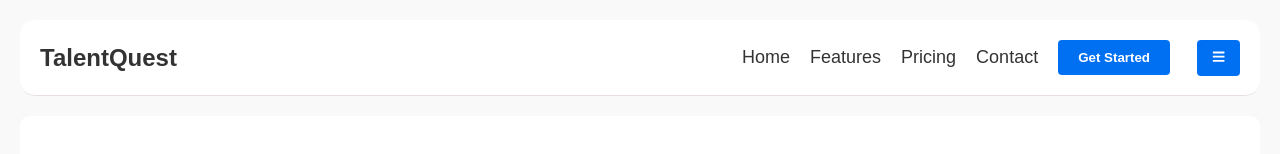
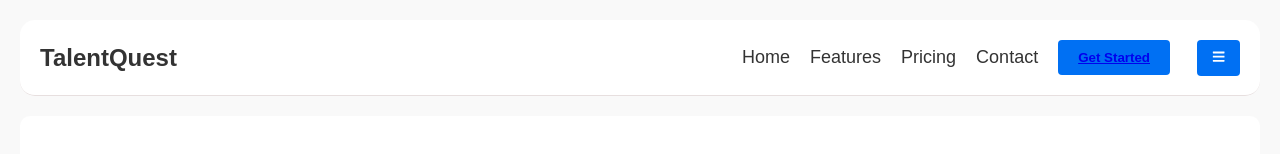
Before and after one commit to ZakariaBenlamkadam/Nlp-recrutement, a React (Create React App) app in the folder client/: page / in a window 1280 px wide. Shown: the top 154 px of the page. Built offline with nearby package versions, Linux system fonts and the light colour scheme.

Commit message:
add button sign in

```diff
--- a/client/src/components/Layout.jsx
+++ b/client/src/components/Layout.jsx
@@ -79,7 +79,8 @@ function Layout() {
                         <a href="#" className="header-link">Pricing</a>
                         <a href="#" className="header-link">Contact</a>
 
-                        <button className="button-primary">Get Started</button>
+
+                        <button className="button-primary"><Link to="/sign-in">Get Started</Link></button>
                     </nav>
 
                     <button
```
